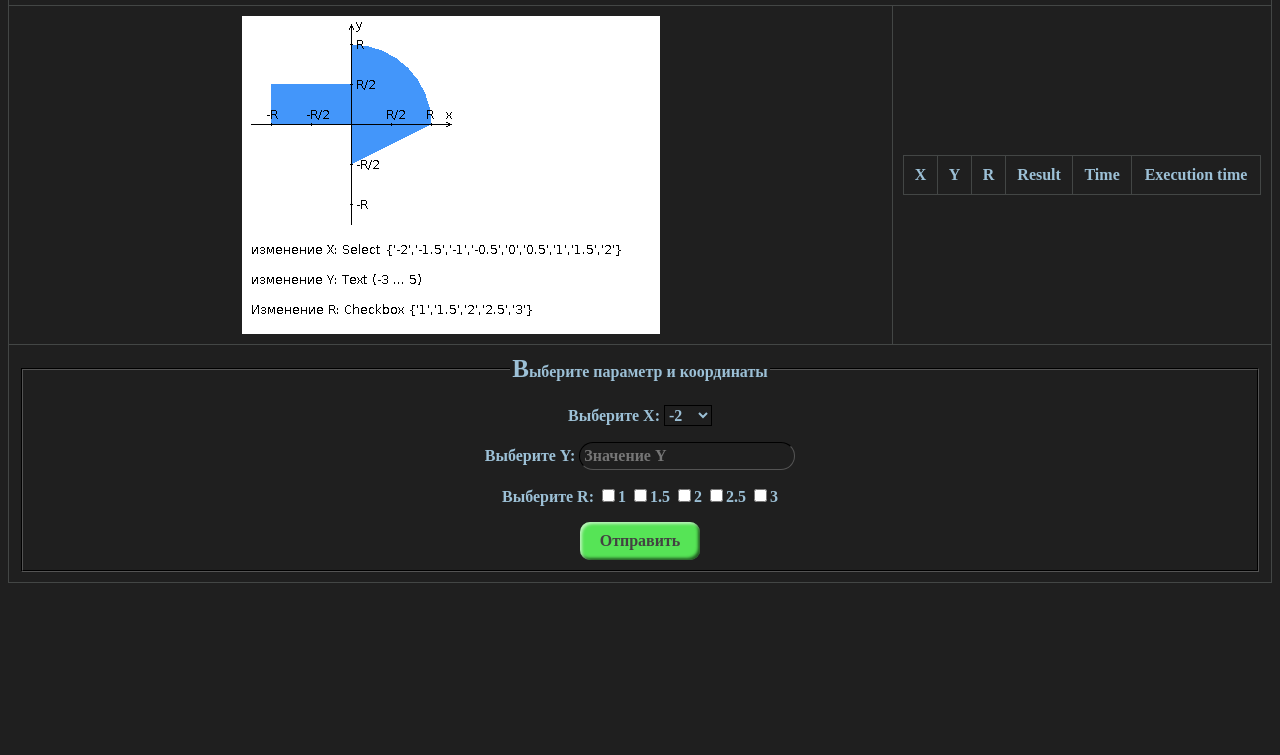
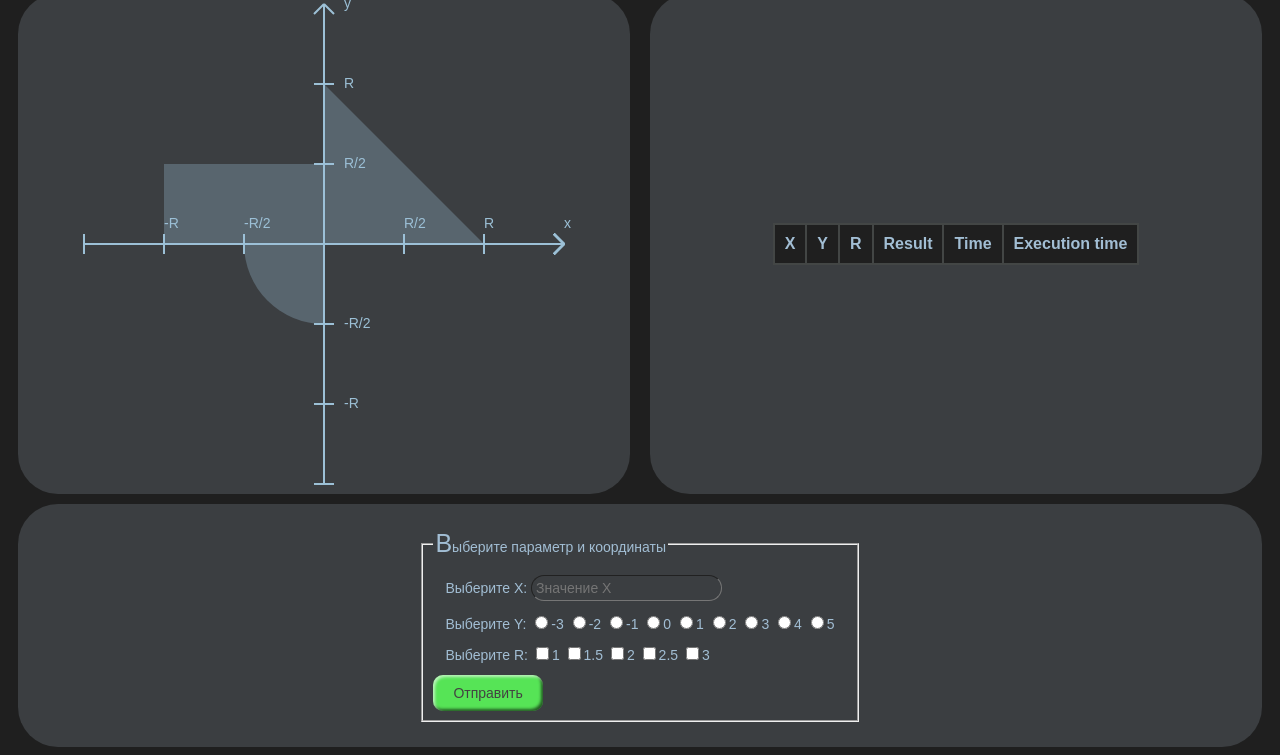
Before and after one commit to MiRAX12/Web-1, a plain HTML site: page static/index.html in a window 1280 px wide. Shown: the part 66-821 px from the top of the page. Before the commit the page ends 800 px from the top, so only its background shows below. Drawn offline with Linux system fonts and the light colour scheme.

Commit message:
валидация

```diff
--- /dev/null
+++ b/static/canvas.js
@@ -0,0 +1,109 @@
+const canvas = document.getElementById("canvas")
+const ctx = canvas.getContext("2d");
+
+// Ось X
+ctx.beginPath()
+ctx.moveTo(10, canvas.height / 2)
+ctx.lineTo(canvas.width - 10, canvas.height / 2)
+ctx.strokeStyle = "rgb(156,192,214)"
+ctx.lineWidth = 2
+ctx.stroke()
+
+// Ось Y
+ctx.beginPath()
+ctx.moveTo(canvas.width / 2, 10)
+ctx.lineTo(canvas.width / 2, canvas.height - 10)
+ctx.strokeStyle = "rgb(156,192,214)"
+ctx.lineWidth = 2
+ctx.stroke()
+
+for(let i = 10; i <= canvas.width - 10; i+=80){
+    // Рисуем засечки
+    if (i < canvas.width - 10) {
+        ctx.moveTo(i, canvas.height / 2 - 10)
+        ctx.lineTo(i, canvas.height / 2 + 10)
+        ctx.strokeStyle = "rgb(156,192,214)"
+        ctx.lineWidth = 2
+        ctx.stroke()
+    }
+    // Рисуем стрелочку
+    if (i === canvas.width - 10) {
+        ctx.moveTo(i, canvas.height / 2)
+        ctx.lineTo(i-10, canvas.height / 2 - 10)
+        ctx.moveTo(i, canvas.height / 2)
+        ctx.lineTo(i-10, canvas.height / 2 + 10)
+        ctx.strokeStyle = "rgb(156,192,214)"
+        ctx.lineWidth = 2
+        ctx.stroke()
+    }
+}
+
+for(let i = canvas.height - 10; i >=10 ; i-=80){
+    // Рисуем засечки
+    if (i > 10) {
+        ctx.moveTo(canvas.width / 2 - 10, i)
+        ctx.lineTo(canvas.width / 2 + 10, i)
+        ctx.strokeStyle = "rgb(156,192,214)"
+        ctx.lineWidth = 2
+        ctx.stroke()
+    }
+    // Рисуем стрелочку
+    if (i === 10) {
+        ctx.moveTo(canvas.width / 2, i)
+        ctx.lineTo(canvas.width / 2 - 10, i + 10)
+        ctx.moveTo(canvas.width / 2, i)
+        ctx.lineTo(canvas.width / 2 + 10, i + 10)
+        ctx.strokeStyle = "rgb(156,192,214)"
+        ctx.lineWidth = 2
+        ctx.stroke()
+    }
+}
+
+ctx.fillStyle = "rgb(156,192,214)"
+ctx.font = "14px Arial"
+ctx.textBaseline = "middle"
+// Буквы ось Х
+ctx.fillText("-R", 90, 230)
+ctx.fillText("-R/2", 170, 230)
+ctx.fillText("R/2", 330, 230)
+ctx.fillText("R", 410, 230)
+ctx.fillText("x", 490, 230)
+// Буквы ось Y
+ctx.fillText("y", 270, 10)
+ctx.fillText("R", 270, 90)
+ctx.fillText("R/2", 270, 170)
+ctx.fillText("-R/2", 270, 330)
+ctx.fillText("-R", 270, 410)
+// Квадрат
+ctx.fillStyle = "rgb(156,192,214, 30%)"
+ctx.fillRect(90, 170, 160, 80)
+// Треугольник
+ctx.beginPath()
+ctx.moveTo(250, 90)
+ctx.lineTo(410, 250)
+ctx.lineTo(250, 250)
+ctx.fill()
+// Четверть-окружность
+ctx.beginPath()
+ctx.arc(250, 250, 80, Math.PI, Math.PI/2, true)
+ctx.lineTo(250, 250)
+ctx.fill()
+
+
+
+
+
+
+
+
+
+
+
+
+
+
+
+
+
+//
+//
--- a/static/index.html
+++ b/static/index.html
@@ -11,19 +11,20 @@
 can hit in a small blue area">
     <link rel="stylesheet" href="styles.css"/>
     <link rel="icon" href="images/favicon.ico" type="image/x-icon"/>
-    <script async src="script.js"></script>
+    <script async src="validation.js"></script>
+
 </head>
+
 <body>
-<table><!--Переделать в CSS там же выравнивание!-->
-    <tr>
-        <th class="page-title" colspan="2">Нагорный Николай Викторович Группа:Р3217 Вариант:488778</th>
-    </tr>
-    <tr>
-        <td class="plot">
-            <img src="images/plot.png" alt="тут будет график"/>
-        </td>
-        <td class="log">
-            <table class="logTable">
+<div class="main">
+    <div class="header">Нагорный Николай Викторович Группа:Р3217 Вариант:466823</div>
+    <div class="content">
+        <div class="plot">
+            <canvas id="canvas" width="500" height="500"></canvas>
+            <script src="canvas.js"></script>
+        </div>
+        <div class="log">
+                <table>
                     <tr>
                         <th>X</th>
                         <th>Y</th>
@@ -33,49 +34,41 @@ can hit in a small blue area">
                         <th>Execution time</th>
                     </tr>
                 </table>
-        </td>
-    </tr>
-    <tr>
-        <td colspan="2">
-            <form id = "plot-form" method="post">
+
+        </div>
+    </div>
+    <div class="form">
+        <div class="plotForm">
+        <form id="plot-form" method="post">
             <fieldset>
                 <legend>Выберите параметр и координаты</legend>
-                    <p>
-                        <label>Выберите X:
-                            <select id="xVal" name="xVal" required>
-                                <option value="-2">-2</option>
-                                <option value="-1.5">-1.5</option>
-                                <option value="-1">-1</option>
-                                <option value="-0.5">-0.5</option>
-                                <option value="0">0</option>
-                                <option value="0.5">0.5</option>
-                                <option value="1">1</option>
-                                <option value="1.5">1.5</option>
-                                <option value="2">2</option>
-                            </select>
-                        </label>
-                    </p>
-                    <p>
-                        <label>Выберите Y:
-                            <input type="text" id="yVal" name="yVal" placeholder="Значение Y"
-                                   minlength="1"
-                                   required>
-                        </label>
-                    </p>
-                    <p>
+                    <div>
+                        <label for="yVal">Выберите X: </label>
+                        <input type="text" id="yVal" name="xVal" placeholder="Значение X" minlength="1" required>
+                    </div>
+                <div> Выберите Y:
+                    <input type="radio" name="yVal" value="-3" id="y-3" required><label for="y-3">-3</label>
+                    <input type="radio" name="yVal" value="-2" id="y-2"><label for="y-2">-2</label>
+                    <input type="radio" name="yVal" value="-1" id="y-1"><label for="y-1">-1</label>
+                    <input type="radio" name="yVal" value="0" id="y0"><label for="y0">0</label>
+                    <input type="radio" name="yVal" value="1" id="y1"><label for="y1">1</label>
+                    <input type="radio" name="yVal" value="2" id="y2"><label for="y2">2</label>
+                    <input type="radio" name="yVal" value="3" id="y3"><label for="y3">3</label>
+                    <input type="radio" name="yVal" value="4" id="y4"><label for="y4">4</label>
+                    <input type="radio" name="yVal" value="5" id="y5"><label for="y5">5</label>
+                </div>
                 <div class="checkbox-required">Выберите R:
-                            <input type="checkbox" name="rVal" id="r1" value="1"><label for="r1">1</label>
-                            <input type="checkbox" name="rVal" id="r1.5" value="1.5"><label for="r1.5">1.5</label>
-                            <input type="checkbox" name="rVal" id="r2" value="2"><label for="r2">2</label>
-                            <input type="checkbox" name="rVal" id="r2.5" value="2.5"><label for="r2.5">2.5</label>
-                            <input type="checkbox" name="rVal" id="r3" value="3"><label for="r3">3</label>
+                    <input type="checkbox" value="1" id="r1"><label for="r1">1</label>
+                    <input type="checkbox" value="1.5" id="r1.5"><label for="r1.5">1.5</label>
+                    <input type="checkbox" value="2" id="r2"><label for="r2">2</label>
+                    <input type="checkbox" value="2.5" id="r2.5"><label for="r2.5">2.5</label>
+                    <input type="checkbox" value="3" id="r3"><label for="r3">3</label>
                 </div>
-                    </p>
-                    <button class="send-button" id ="send-button">Отправить</button>
+                <button class="send-button" id="send-button">Отправить</button>
             </fieldset>
         </form>
-        </td>
-    </tr>
-</table>
+        </div>
+
+    </div>
 </body>
 </html>
--- a/static/styles.css
+++ b/static/styles.css
@@ -1,38 +1,87 @@
-table, td, th {
-    border: 1px solid #434645;
-    border-collapse: collapse;
-    padding: 10px;
+*{
+    background: #1f1f1f;
+    font-family: Arial, sans-serif;
+    font-size: 14px;
+    color: #a2bed4;
 }
-
-*{
-    font-size: 16px;
-    font-weight: bold;
-    font-family: "Times New Roman", monospace;
-    color: #9cc0d6;
-    background-color: #1f1f1f;
-    border-color: black;
-}
-
-table{
-    width: 100%;
-}
-
-.plot {
-    width: 70%;
-}
-
-.log {
-    width: 30%;
-}
-
-form > fieldset {
+.header{
+    background: rgba(80, 85, 90, 0.58);
+    border-radius: 40px;
+    font-family: Impact, sans-serif;
+    font-size: 28px;
+    color: white;
+    -webkit-text-stroke: 1px #5c5e5d;
     text-align: center;
 }
 
+.main{
+    display: flex;
+    flex-direction: column;
+}
+
+.content{
+    display: flex;
+}
+
+.plot{
+    border-radius: 40px;
+    background: rgba(80, 85, 90, 0.58);
+    margin: 10px;
+    text-align: center;
+    flex: 1;
+    height: 500px;
+}
+
+#canvas{
+    display: inline;
+    background: rgba(80, 85, 90, 0);
+
+}
+
+.log{
+    background: rgba(80, 85, 90, 0.58);
+    margin: 10px;
+    border-radius: 40px;
+    display: flex;
+    flex: 1;
+    height: 500px;
+}
+
+table, td, th {
+    border: 2px solid #434645;
+    border-collapse: collapse;
+    padding: 10px;
+    margin: auto;
+    font-size: 16px;
+}
+
+.form{
+    background: rgba(80, 85, 90, 0.58);
+    border-radius: 40px;
+    margin-left: 10px;
+    margin-right: 10px;
+    padding: 25px;
+    display: flex;
+}
+
+.plotForm{
+    margin: auto;
+
+}
+
+.plotForm div{
+    margin: 12px;
+}
+
+.form * {
+    background: rgba(80, 85, 90, 0);
+}
+
 form[method=post]{
-    font-family: Arial,monospace;
-    font-size: 16px
-}
+    flex-direction: column;
+    font-family: Arial, monospace;
+    font-size: 16px;
+    }
 
 input#yVal {
     border-radius: 20px;
@@ -57,15 +106,6 @@ legend::first-letter{
             inset -2px -2px 3px rgb(0 0 0 / 0.6);
 }
 
-.plot img{
-    display: block;
-    margin: 0 auto;
-}
-
-.basic{
-    display: block;
-}
-
 .send-button:hover{
     background-color: #3fd662;
 }
@@ -75,11 +115,3 @@ legend::first-letter{
             inset -2px -2px 3px rgb(255 255 255 / 0.6),
             inset 2px 2px 3px rgb(0 0 0 / 0.6);
 }
-
-.page-title{
-    font-family: Impact, monospace;
-    color: white;
-    -webkit-text-stroke: 1px #5c5e5d;
-    font-size: 28px;
-    font-weight: normal;
-}
--- a/static/script.js
+++ b/static/validation.js
@@ -12,21 +12,7 @@ function uncheckLast(){
 
 checkBoxes.forEach((element) => element.addEventListener("change", uncheckLast))
 
-const textField = document.querySelector("input[type=text]")
 const rField = document.querySelector("#r3")
-const plotForm = document.querySelector("#plot-form")
-
-function validateY() {
-        const num = textField.value.trim()
-        if (/^-?\d?(\.\d+)?$/.test(num)){
-            if (num >= -3 && num <= 5){
-                textField.setCustomValidity("")
-                return true
-            }
-        }
-        textField.setCustomValidity("Введите число от -3 до 5")
-        return false
-    }
 
 function validateR(){
     const checked = document.querySelectorAll('input[type=checkbox]:checked');
@@ -40,21 +26,56 @@ function validateR(){
     }
 }
 
+checkBoxes.forEach((element) => element.addEventListener("change", validateR))
+
+const xField = document.querySelector("input[type=text]")
+
+function validateX(e) {
+    const currentValue = xField.value.trim()
+    const allowedKeys = ["Backspace", "Delete", "ArrowLeft", "ArrowRight", "Tab"]
+    if (allowedKeys.includes(e.key)) return;
+    const start = xField.selectionStart
+    let newValue
+    if (currentValue.length > 32) {
+        e.preventDefault()
+        return;
+    }
+    if (/[0-9]/.test(e.key)) {
+        if (currentValue[0] === "0" && currentValue[1] !== "." && currentValue[1] !== ",") {
+            e.preventDefault()
+            return
+        }
+        newValue = currentValue.slice(0, start) + e.key
+    } else if ((e.key === "," || e.key === ".") && !/[.,]/.test(currentValue)) {
+        if (start === 0) {
+            e.preventDefault()
+            return;
+        }
+        newValue = currentValue.slice(0, start) + "."
+    } else if (e.key === "-" && start === 0) {
+        newValue = "-" + currentValue
+    } else {
+        e.preventDefault()
+        return;
+    }
+    const floatValue = parseFloat(newValue);
+    if (!isNaN(floatValue) && (floatValue <= -3 || floatValue >= 3)) {
+        e.preventDefault();
+    }
+}
+
+xField.addEventListener("keydown", validateX)
+
 function validateForm(e){
-    if (!validateR() || !validateY()){
+    if (!validateR()){
         rField.reportValidity()
-        textField.reportValidity()
         e.preventDefault()
         return false
     }
     else return true;
 }
 
-checkBoxes.forEach((element) => element.addEventListener("change", validateR))
-textField.addEventListener("input", validateY)
-
 const table = document.querySelector(".logTable")
-
 
 function addToHistory(e) {
     if (table.childElementCount > 5) {
@@ -63,7 +84,7 @@ function addToHistory(e) {
     if (validateForm(e)) {
         e.preventDefault()
         const xVal = document.getElementById("xVal").value
-        const yVal = textField.value.trim()
+        const yVal = xField.value.trim()
         const rVal = currentChecked.value;
         const newRow = document.createElement("tr")
         table.insertBefore(newRow, table.rows[1])
@@ -82,4 +103,5 @@ function addToHistory(e) {
     }
 }
 
+const plotForm = document.querySelector("#plot-form")
 plotForm.addEventListener("submit", addToHistory)
```
Lines whose indentation alone changed are shown as unchanged.
